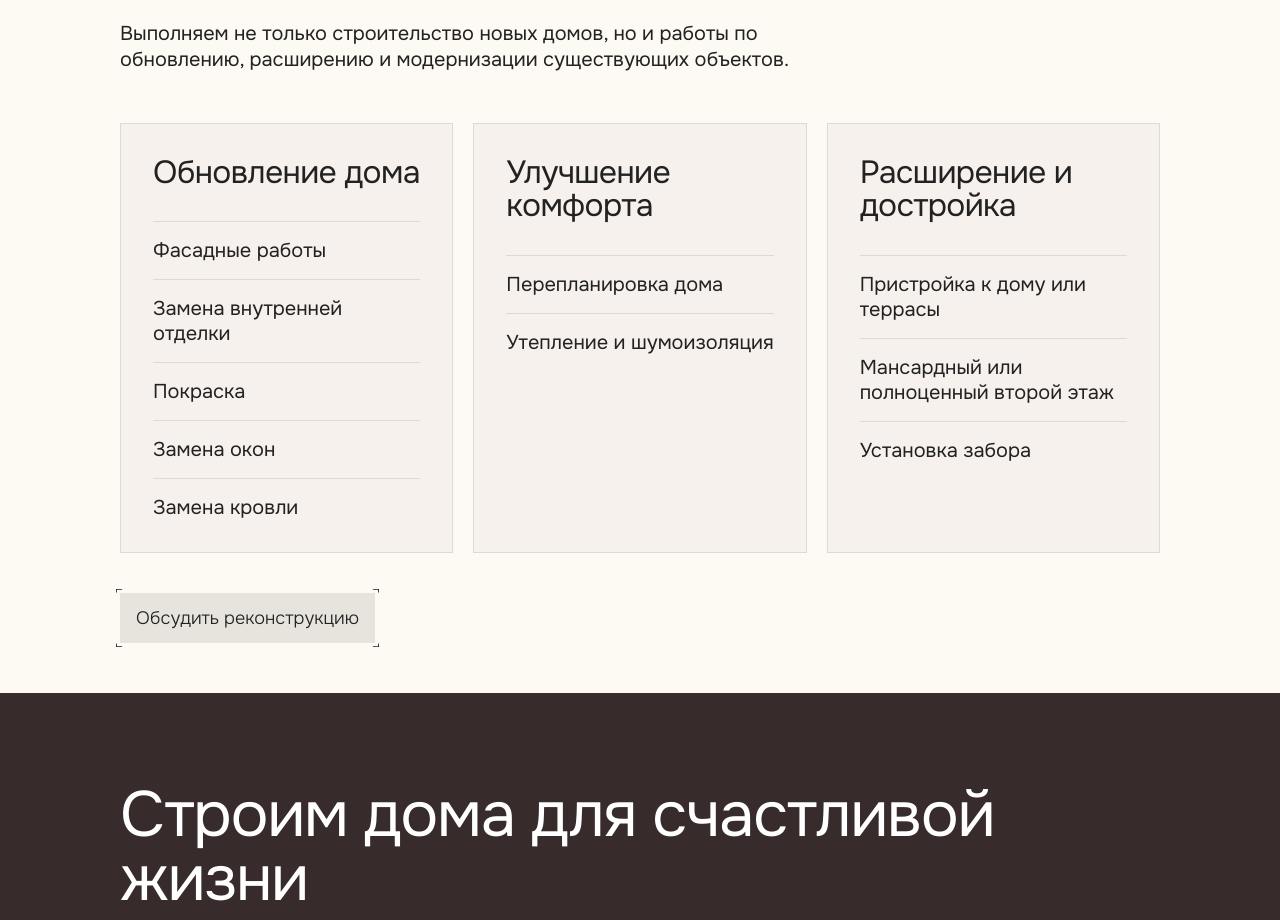
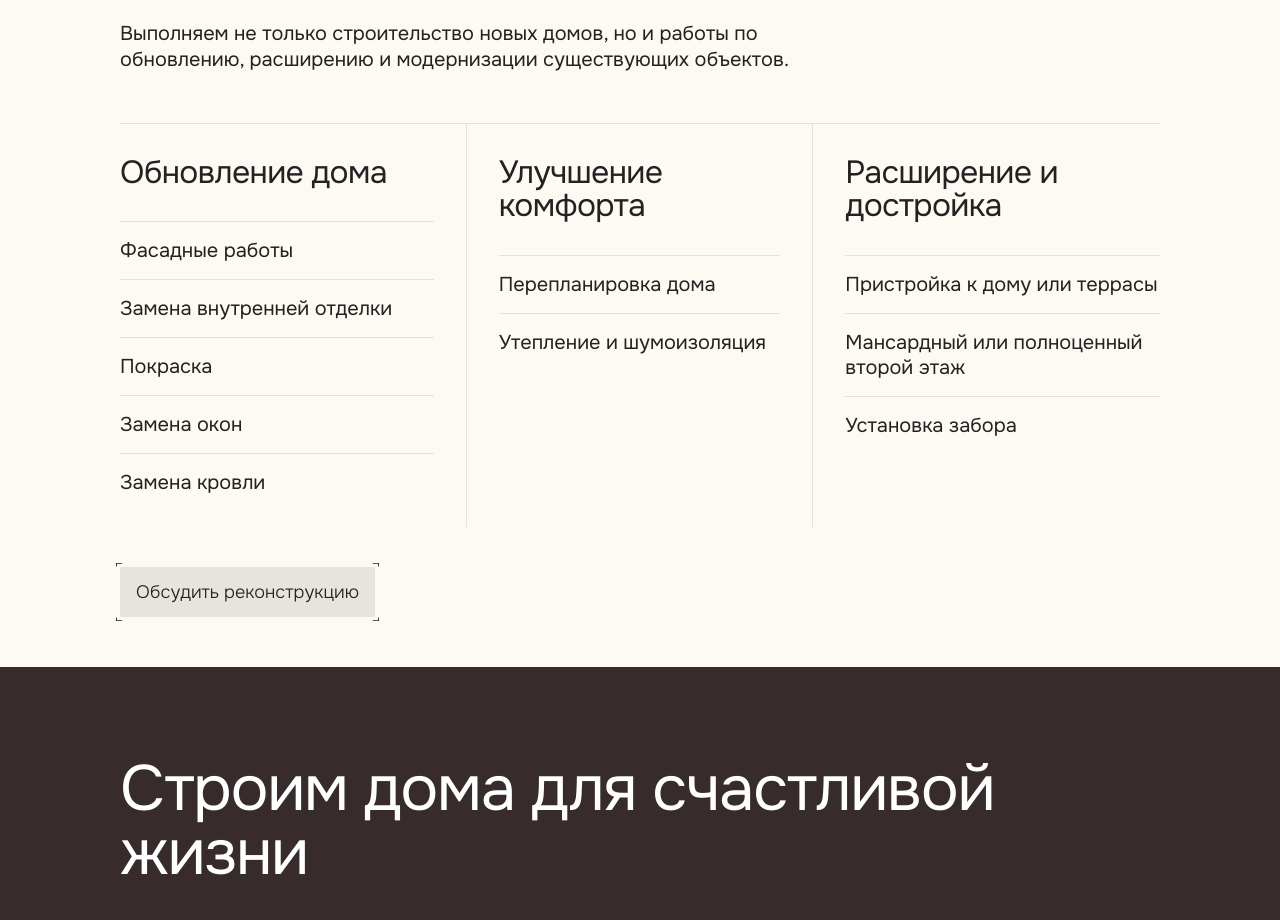
Before and after one commit to Kapustin-Team/sdach.ru, a Next.js app: page / in a window 1280 px wide. Shown: the part 3700-4620 px from the top of the page. Built offline with nearby package versions, Linux system fonts and the light colour scheme; no server answers.

Commit message:
Redesign reconstruction section layout

```diff
--- a/src/components/blocks/Reconstruction.tsx
+++ b/src/components/blocks/Reconstruction.tsx
@@ -45,9 +45,14 @@ export default function Reconstruction({
     <section className="px-[120px] py-[50px] max-md:px-6 max-md:py-10">
       <AnimatedTitle label={label} heading={title} subtitle={subtitle} />
 
-      <div className="mt-[50px] grid grid-cols-3 gap-5 max-lg:grid-cols-1 max-md:mt-8">
+      <div className="mt-[50px] border-t border-black/10 max-md:mt-8">
+        <div className="grid grid-cols-3 gap-0 max-lg:grid-cols-1">
           {groups.map((group, index) => (
-          <AnimatedSection key={group.title} delay={index * 0.08} className="flex h-full flex-col border border-black/10 bg-[#F6F1ED] p-8 max-md:p-6">
+            <AnimatedSection
+              key={group.title}
+              delay={index * 0.08}
+              className="border-b border-black/10 px-0 py-8 max-lg:border-r-0 max-lg:px-0 max-md:py-6 lg:border-b-0 lg:border-r lg:border-black/10 lg:px-8 first:lg:pl-0 last:lg:border-r-0 last:lg:pr-0"
+            >
               <h3 className="font-sans text-[32px] leading-[1.05] tracking-[-0.02em] text-dark max-md:text-[26px]">
                 {group.title}
               </h3>
@@ -61,6 +66,7 @@ export default function Reconstruction({
             </AnimatedSection>
           ))}
         </div>
+      </div>
 
       <AnimatedSection delay={0.2} className="mt-10 max-md:[&_a]:w-full max-md:[&_button]:w-full">
         <Button href={buttonLink} variant="secondary">{buttonText}</Button>
```
Lines whose indentation alone changed are shown as unchanged.
